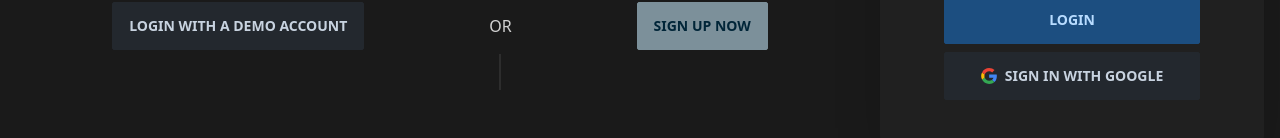
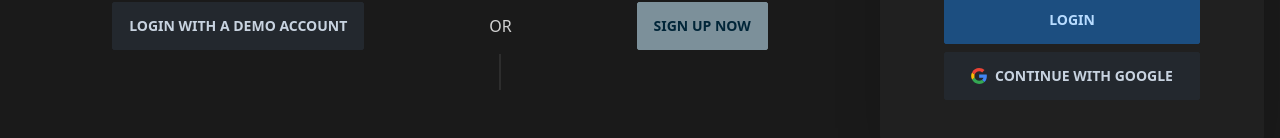
Before and after one commit to chinmaykunkikar/firechat, a React (Vite) app: page / in a window 1280 px wide. Shown: the part 502-640 px from the top of the page. Built offline with nearby package versions, Linux system fonts and the light colour scheme; no server answers.

Commit message:
refactor(auth): "Continue with Google"

```diff
--- a/src/components/Login.tsx
+++ b/src/components/Login.tsx
@@ -98,7 +98,7 @@ export default function Login() {
           onClick={signInWithGoogle}
         >
           <GoogleLogo className="h-4 w-4" />
-          Sign in with Google
+          Continue with Google
         </button>
         <ToastContainer
           theme="colored"
--- a/src/pages/Register.tsx
+++ b/src/pages/Register.tsx
@@ -136,7 +136,7 @@ export default function Register() {
               onClick={signUpWithGoogle}
             >
               <GoogleLogo className="h-4 w-4" />
-              Sign up with Google
+              Continue with Google
             </button>
           </form>
           <p className="mt-4 text-center">
```
